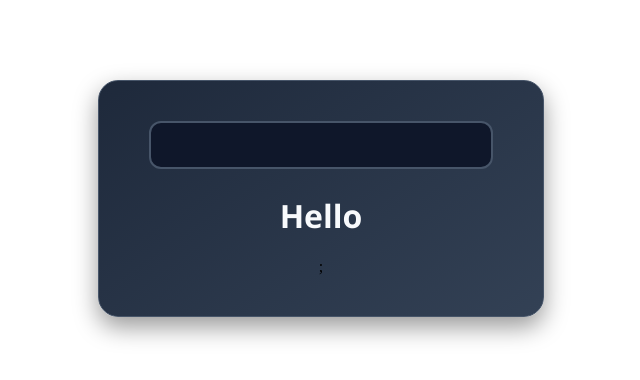
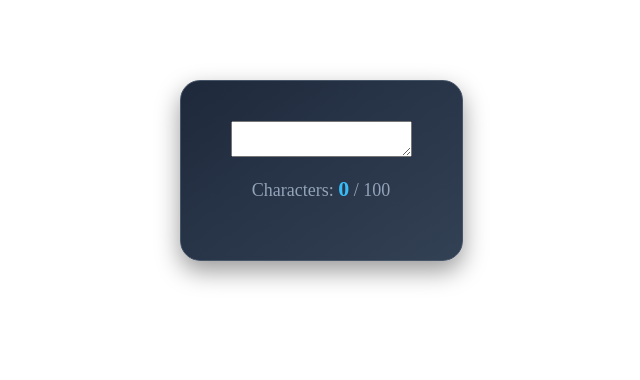
Before and after one commit to parth1566/React_Practice, a React (Vite) app in the folder react-practice/: page / in a window 1280 px wide. Shown: the top 380 px of the page, without its empty margins (319-959 px from the left). Built offline with nearby package versions, Linux system fonts and the light colour scheme.

Commit message:
ReactPracticeQues

```diff
--- a/react-practice/src/App.jsx
+++ b/react-practice/src/App.jsx
@@ -1,16 +1,16 @@
 import { useState } from "react";
-import NameInput from "./Day3/NameInput";
-import NameDisplay from "./Day3/NameDisplay";
+import MessageBox from "./Day3/MessageBox";
+import CharCounter from "./Day3/CharCounter";
+
 
 function App() {
-  const[name, setName] = useState("");
-
-  return(
-    <div className="name-container">
-      <NameInput setName = {setName} />
-      <NameDisplay name = {name} />
+    const[message, setMessage] = useState("");
+    return (
+    <div className="message-container">
+      <MessageBox setMessage = {setMessage} />
+      <CharCounter message = {message} />
     </div>
-  )
+    )
 }
 
 export default App
--- /dev/null
+++ b/react-practice/src/Day3/CharCounter.jsx
@@ -0,0 +1,14 @@
+import React from 'react'
+import './Message.css'
+
+const CharCounter = (props) => {
+
+  return (
+    <div>
+       <p className="char-count">Characters: <span>{props.message.length}</span> / 100</p>
+{props.message.length > 100 && <p className="char-warning">⚠️ Too long!</p>}
+    </div>
+  )
+}
+
+export default CharCounter
--- /dev/null
+++ b/react-practice/src/Day3/Message.css
@@ -0,0 +1,64 @@
+/* Container */
+.message-container {
+  background: linear-gradient(145deg, #1e293b, #334155);
+  border-radius: 20px;
+  padding: 40px 50px;
+  text-align: center;
+  box-shadow: 0 10px 25px rgba(0, 0, 0, 0.4);
+  border: 1px solid #475569;
+  width: fit-content;
+  margin: 80px auto;
+}
+
+/* Textarea */
+.message-box {
+  font-size: 16px;
+  padding: 15px 20px;
+  width: 350px;
+  height: 120px;
+  border: 2px solid #475569;
+  border-radius: 12px;
+  background-color: #0f172a;
+  color: #f8fafc;
+  outline: none;
+  resize: none;
+  font-family: 'Segoe UI', sans-serif;
+  transition: border-color 0.3s ease, box-shadow 0.3s ease;
+}
+
+.message-box:focus {
+  border-color: #38bdf8;
+  box-shadow: 0 0 12px rgba(56, 189, 248, 0.4);
+}
+
+.message-box::placeholder {
+  color: #64748b;
+}
+
+/* Character count */
+.char-count {
+  color: #94a3b8;
+  font-size: 18px;
+  margin-top: 15px;
+}
+
+.char-count span {
+  color: #38bdf8;
+  font-weight: bold;
+  font-size: 22px;
+}
+
+/* Warning */
+.char-warning {
+  color: #ef4444;
+  font-size: 17px;
+  font-weight: bold;
+  margin-top: 8px;
+  animation: shake 0.4s ease;
+}
+
+@keyframes shake {
+  0%, 100% { transform: translateX(0); }
+  25% { transform: translateX(-6px); }
+  75% { transform: translateX(6px); }
+}
--- /dev/null
+++ b/react-practice/src/Day3/MessageBox.jsx
@@ -0,0 +1,12 @@
+import React from 'react'
+import './Message.css'
+
+const MessageBox = (props) => {
+  return (
+    <div className=''>
+        <textarea type="text" onChange={(e) => props.setMessage(e.target.value)}/>
+    </div>
+  )
+}
+
+export default MessageBox
```
